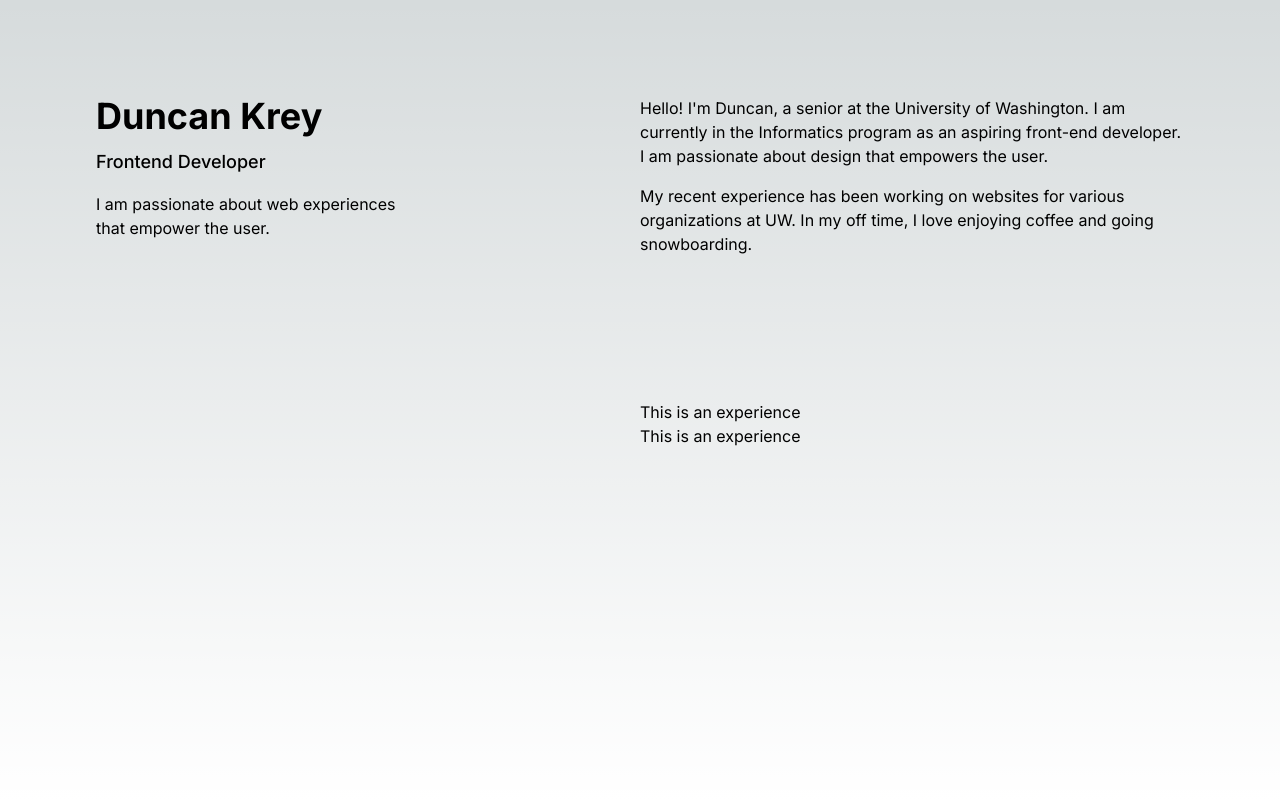
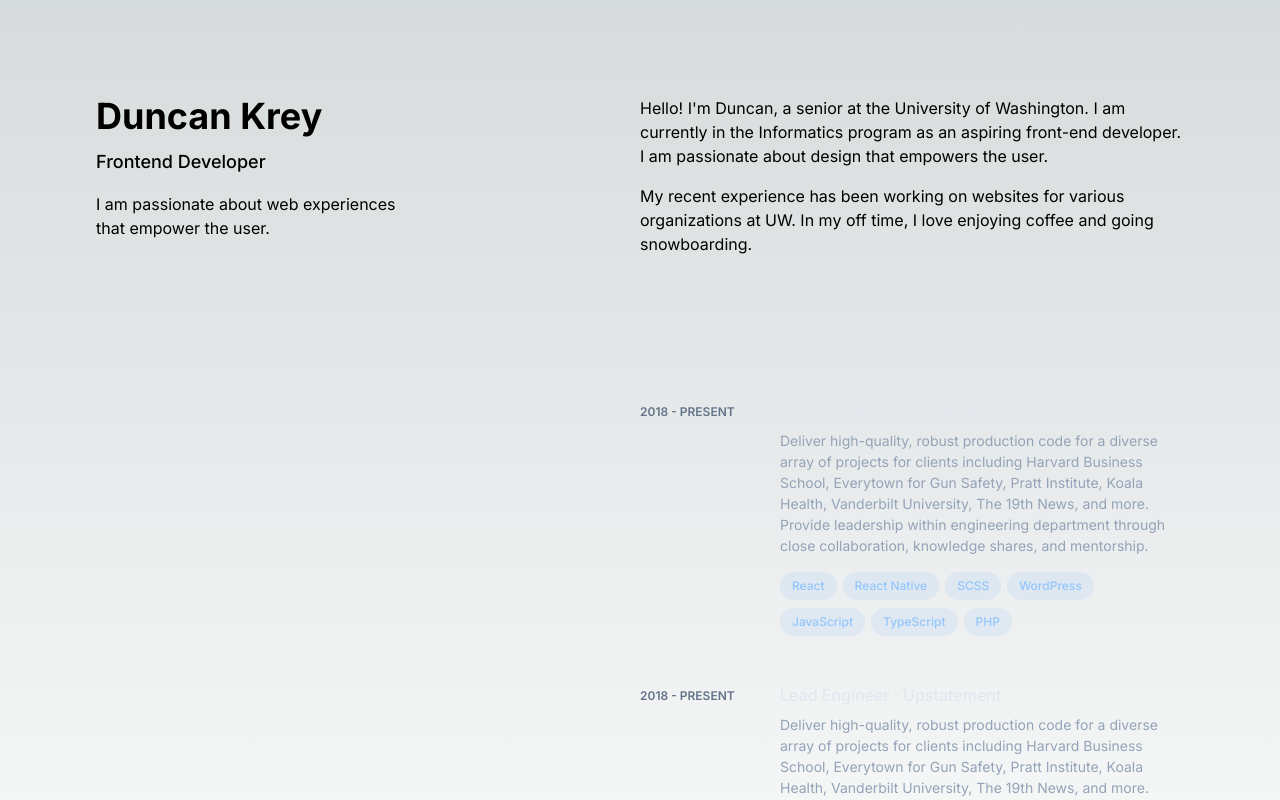
Before and after one commit to duncrob/personal-site, a Next.js app: page /practice in a window 1280 px wide. Shown: the top 800 px of the page. Built offline with nearby package versions, Linux system fonts and the light colour scheme.

Commit message:
Created basic implementation of experience component

```diff
--- a/components/Experience.js
+++ /dev/null
@@ -1,5 +0,0 @@
-export default function Experience() {
-    return (
-        <div>This is an experience</div>
-    )
-}
--- /dev/null
+++ b/src/app/components/Experience.js
@@ -0,0 +1,42 @@
+export default function Experience() {
+    const technologies = [
+        "React",
+        "React Native",
+        "SCSS",
+        "WordPress",
+        "JavaScript",
+        "TypeScript",
+        "PHP"
+    ]
+
+    function renderTechnologies() {
+        return technologies.map((tech) => {
+            return (
+                <li className="mr-1.5 mt-2">
+                    <div className="flex items-center rounded-full bg-blue-400/10 px-3 py-1 text-xs font-medium leading-5 text-blue-300">
+                        {tech}
+                    </div>
+                </li>
+            )
+        })
+    }
+
+    return (
+        <li className="mb-12">
+            <div className="group relative grid grid-cols-8 gap-4">
+                <header className="col-span-2 text-xs mt-1 font-semibold uppercase text-slate-500">2018 - Present</header>
+                <div className="col-span-6">
+                    <h3 className="text-medium leading-snug text-slate-200">
+                        <div className="font-medium hover:text-blue-300 focus-visible:text-blue-300">Lead Engineer · Upstatement</div>
+                    </h3>
+                    <p className="mt-2 text-sm leading-normal text-slate-400">
+                        Deliver high-quality, robust production code for a diverse array of projects for clients including Harvard Business School, Everytown for Gun Safety, Pratt Institute, Koala Health, Vanderbilt University, The 19th News, and more. Provide leadership within engineering department through close collaboration, knowledge shares, and mentorship.
+                    </p>
+                    <ul className="mt-2 flex flex-wrap" aria-label="Technologies used">
+                        {renderTechnologies()}
+                    </ul>
+                </div>
+            </div>
+        </li>
+    )
+}
--- a/src/app/practice/page.js
+++ b/src/app/practice/page.js
@@ -1,4 +1,4 @@
-import Experience from "../../../components/Experience"
+import Experience from "../components/Experience"
 
 export default function Home() {
   return (
@@ -19,7 +19,7 @@ export default function Home() {
             </p>
           </section>
           <section id='experience'>
-            <ol>
+            <ol className="group/list">
               <Experience />
               <Experience />
             </ol>
```
